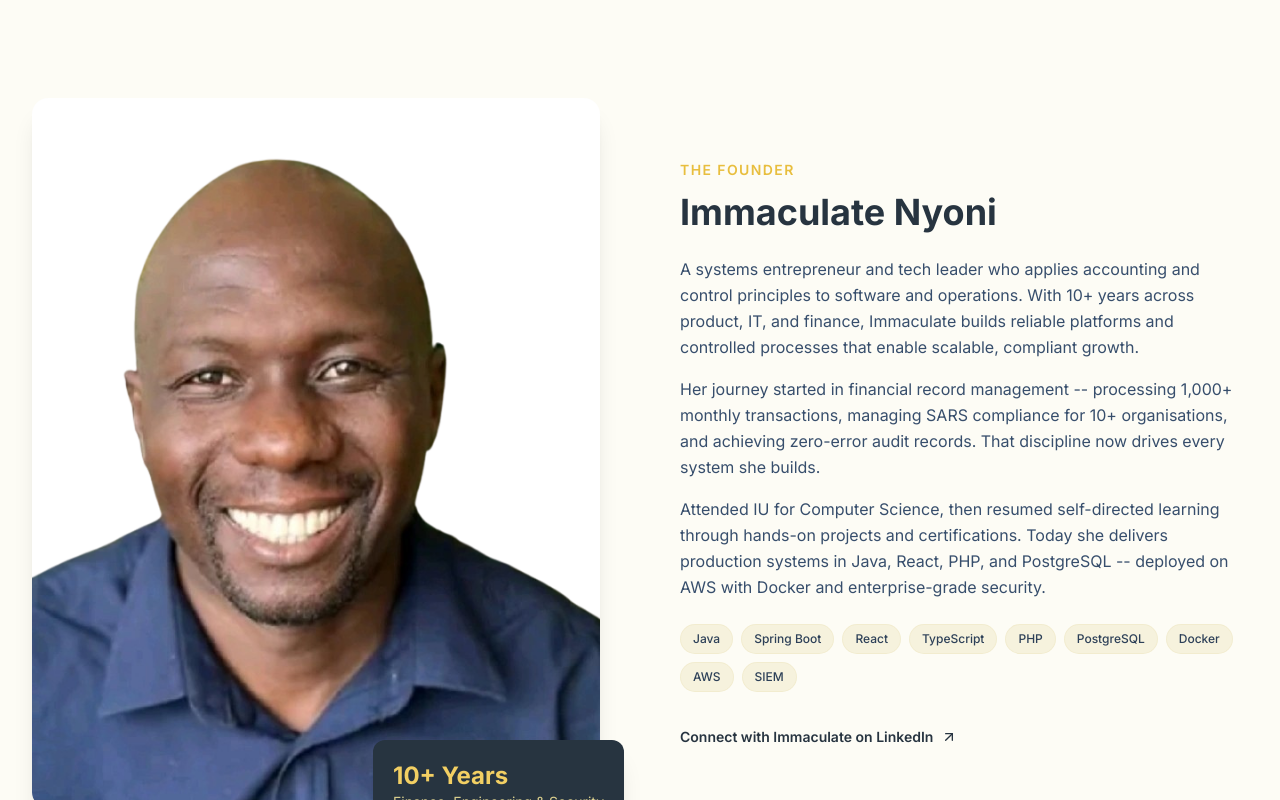
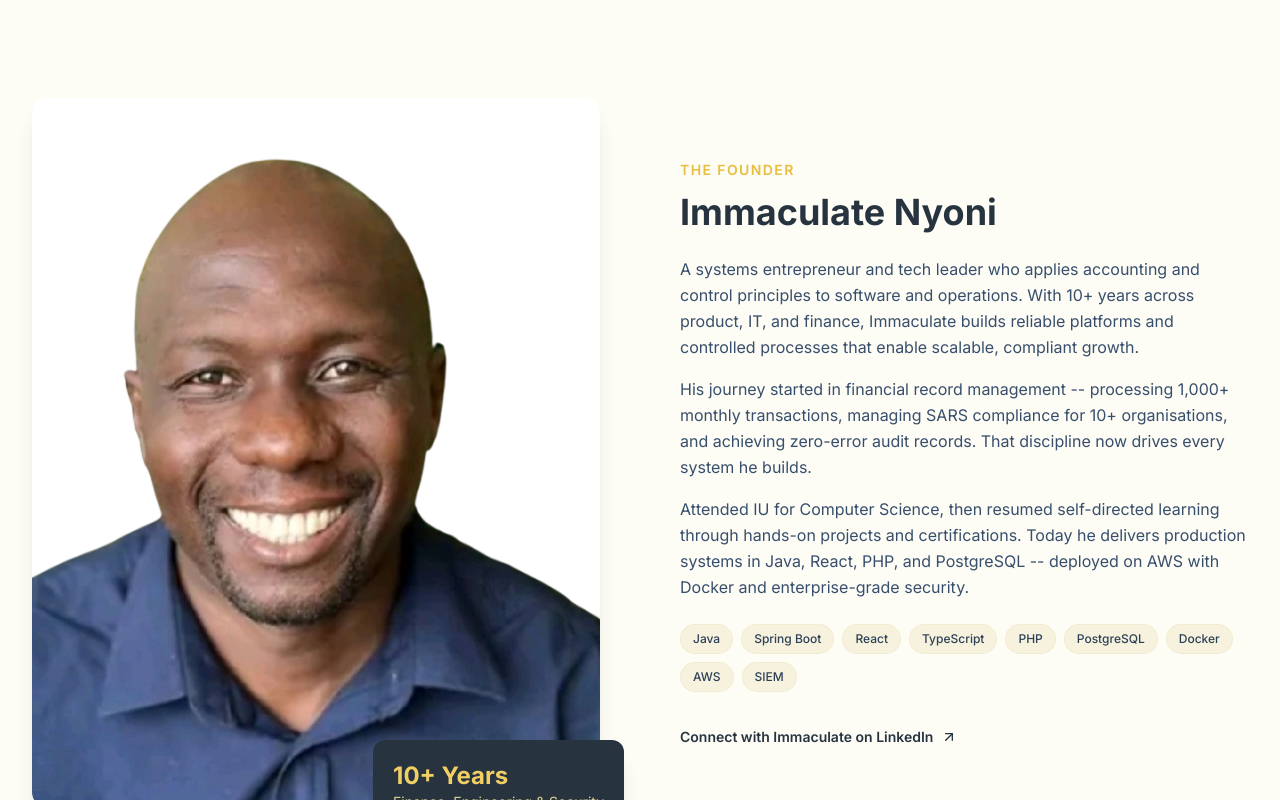
Before and after one commit to sthwalo/sthwalo, a React (Vite) app: page /about in a window 1280 px wide. Shown: the part 493-1293 px from the top of the page. Built offline with nearby package versions, Linux system fonts and the light colour scheme.

Commit message:
fix: correct pronouns for Immaculate from she/her to he/his

```diff
--- a/src/pages/About.tsx
+++ b/src/pages/About.tsx
@@ -108,14 +108,14 @@ export default function About() {
                   controlled processes that enable scalable, compliant growth.
                 </p>
                 <p>
-                  Her journey started in financial record management -- processing
+                  His journey started in financial record management -- processing
                   1,000+ monthly transactions, managing SARS compliance for 10+
                   organisations, and achieving zero-error audit records. That discipline
-                  now drives every system she builds.
+                  now drives every system he builds.
                 </p>
                 <p>
                   Attended IU for Computer Science, then resumed self-directed learning
-                  through hands-on projects and certifications. Today she delivers
+                  through hands-on projects and certifications. Today he delivers
                   production systems in Java, React, PHP, and PostgreSQL -- deployed
                   on AWS with Docker and enterprise-grade security.
                 </p>
```
